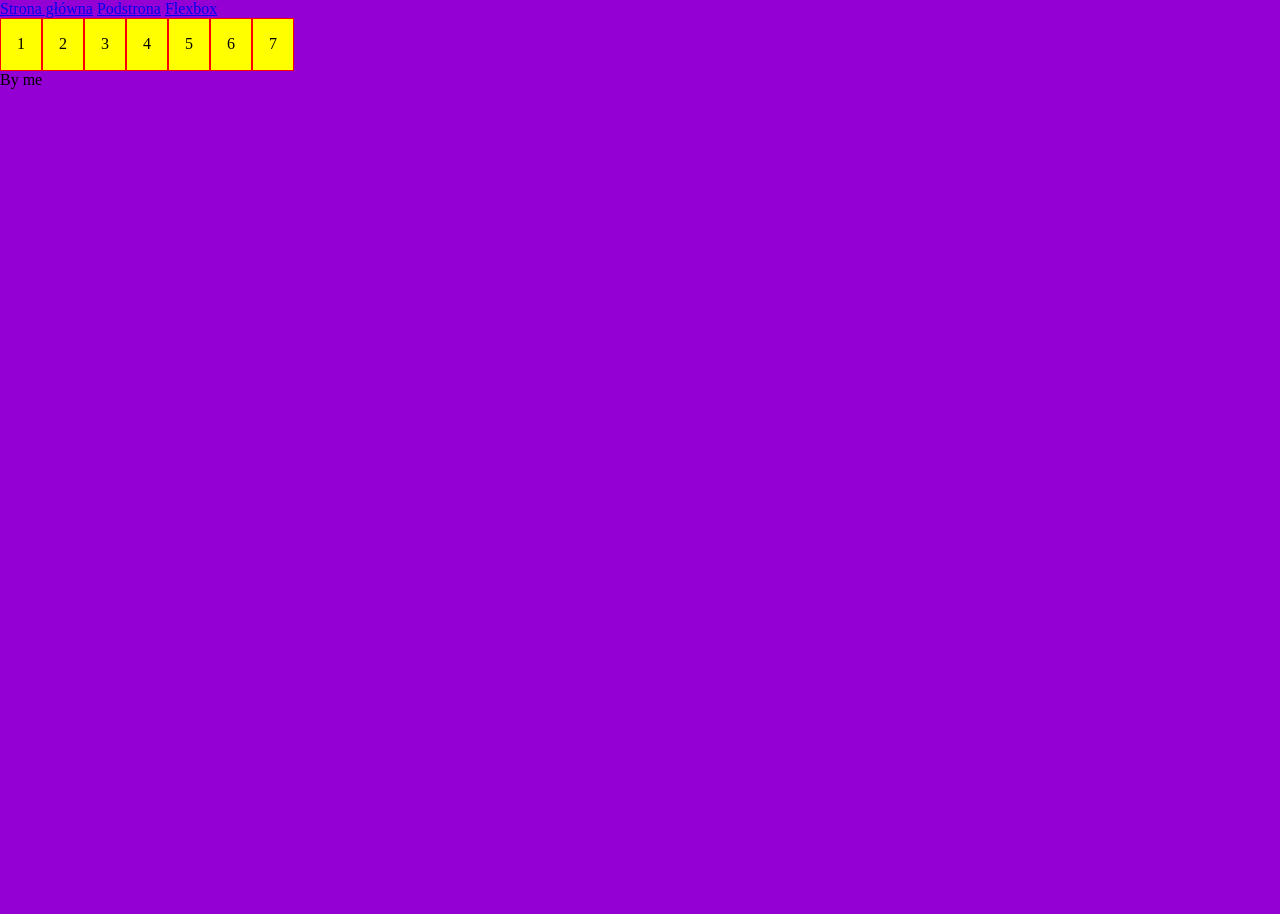
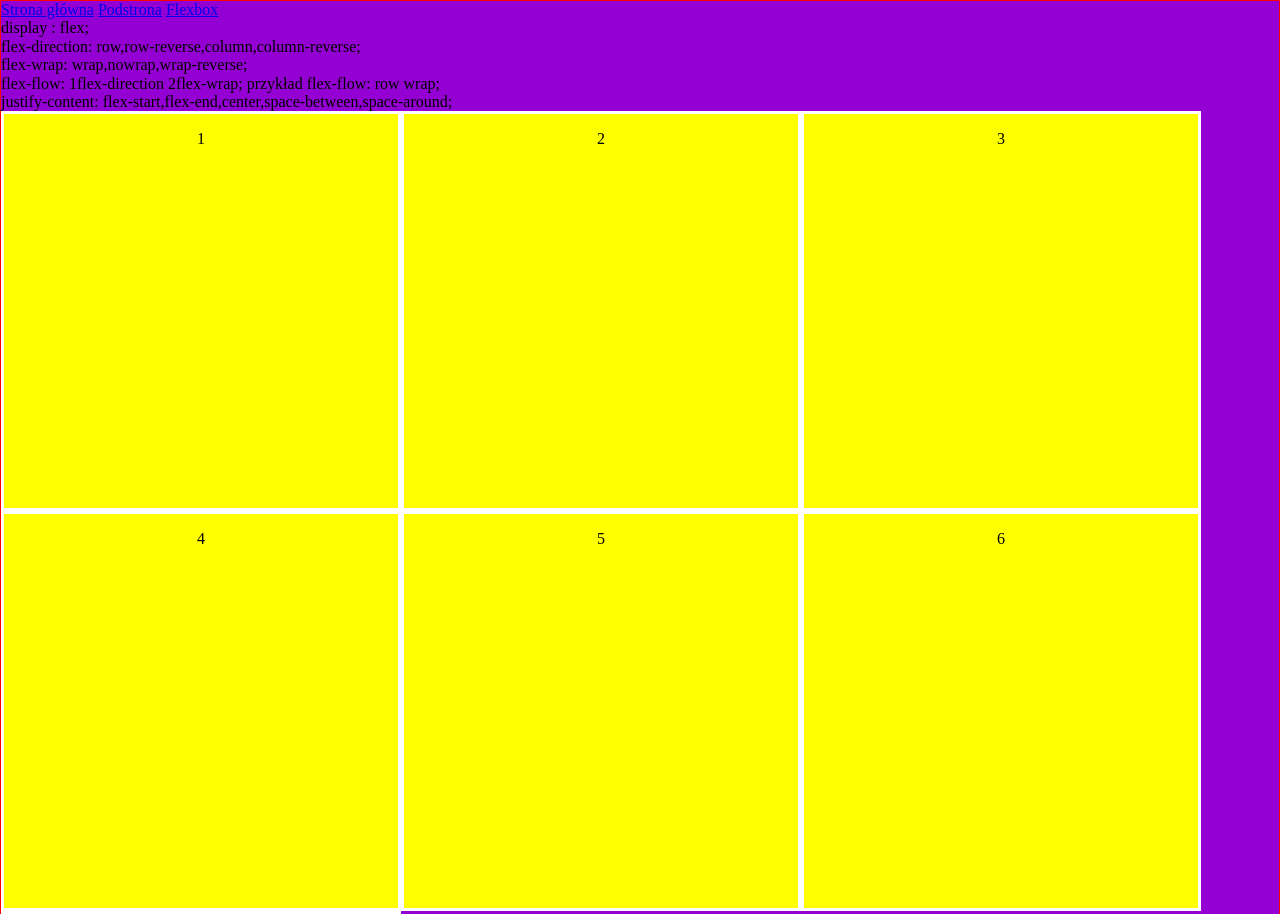
Before and after one commit to Limanov/homepage-gulp, a website: page src/content/flexbox.html in a window 1280 px wide. Shown: the top 914 px of the page. Before the commit the page ends 800 px from the top, so only its background shows below. Drawn offline with nearby package versions, Linux system fonts and the light colour scheme; files that its build step writes are made by us from their sources.

Commit message:
feat: flex cd

```diff
--- a/src/content/flexbox.html
+++ b/src/content/flexbox.html
@@ -1,5 +1,5 @@
 <!DOCTYPE html>
-<html lang="pl">
+<html lang="pl" class="html__flexbox">
 
 <head>
     <meta charset="UTF-8">
@@ -17,6 +17,12 @@
             <a href="podstrona.html">Podstrona</a>
             <a href="flexbox.html">Flexbox</a>
         </header>
+        display : flex; <br>
+        flex-direction: row,row-reverse,column,column-reverse;<br>
+        flex-wrap: wrap,nowrap,wrap-reverse;<br>
+        flex-flow: 1flex-direction 2flex-wrap; przykład flex-flow: row wrap;<br>
+        justify-content: flex-start,flex-end,center,space-between,space-around;<br>
+
 <div class="flex">
     <div class="flex__item">1</div>
     <div class="flex__item">2</div>
@@ -26,6 +32,7 @@
     <div class="flex__item">6</div>
     <div class="flex__item">7</div>
 </div>
+</main>
         <footer>
             By me
         </footer>
--- a/src/scss/main.scss
+++ b/src/scss/main.scss
@@ -13,6 +13,12 @@ html {
 body {
   color: $black;
   background: $white;
+
+}
+.html__flexbox {
+  color: black;
+  background: darkviolet;
+  border: 1px solid red;
 }
 .body__flexbox {
   color: black;
@@ -20,11 +26,16 @@ body {
 }
 .flex{
     display: flex;
+    flex-direction: row;
+    flex-wrap: wrap;
 }
 
 .flex__item{
   background: yellow;
   color: black;
-  border: 1px solid red;
- padding: 16px;
+  border: 3px solid white;
+  text-align: center;
+  width: 400px;
+  height: 400px;
+  padding: 16px;
 }
```
